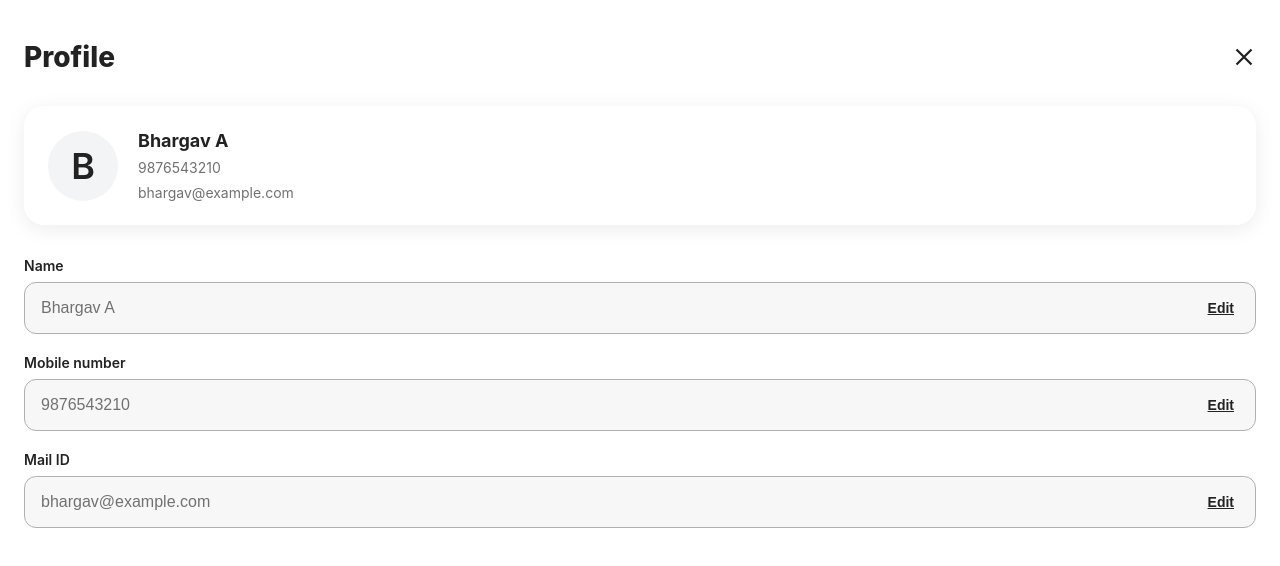
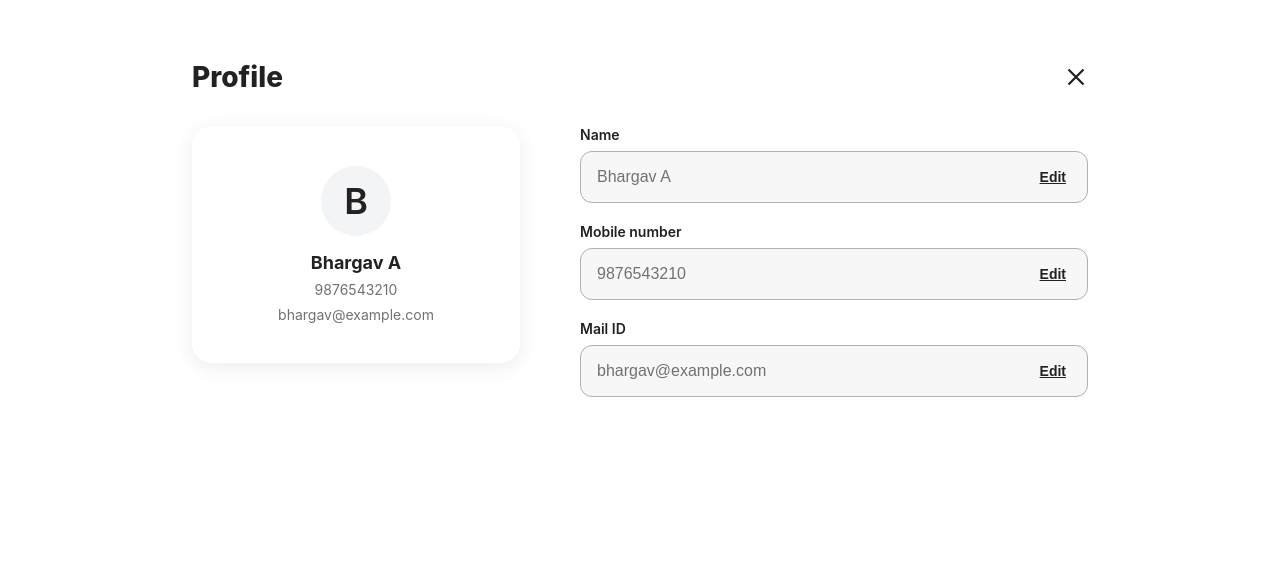
Before and after one commit to Abhar21/myTestCust, a React (Vite) app: page /profile in a window 1280 px wide. Shown: the top 566 px of the page. Built offline with nearby package versions, Linux system fonts and the light colour scheme.

Commit message:
style: redesign profile layout and otp verification flow for desktop

```diff
--- a/src/App.css
+++ b/src/App.css
@@ -3383,3 +3383,103 @@ input.always-show-spin[type=number]::-webkit-outer-spin-button {
     animation: modalFadeIn 0.2s cubic-bezier(0.16, 1, 0.3, 1) forwards !important;
   }
 }
+
+/* Profile Page Responsive Layout */
+.profile-page-container {
+  padding: 40px 24px;
+}
+.profile-header {
+  display: flex;
+  justify-content: space-between;
+  align-items: center;
+  margin-bottom: 32px;
+}
+.profile-content {
+  display: flex;
+  flex-direction: column;
+  gap: 32px;
+}
+.profile-card {
+  display: flex;
+  align-items: center;
+  gap: 20px;
+  padding: 24px;
+  box-shadow: 0 4px 20px rgba(0,0,0,0.08);
+  border-radius: 20px;
+  background-color: #ffffff;
+}
+.profile-info {
+  display: flex;
+  flex-direction: column;
+  gap: 8px;
+  overflow: hidden;
+  align-items: flex-start;
+}
+.profile-fields {
+  display: flex;
+  flex-direction: column;
+  gap: 20px;
+  width: 100%;
+}
+
+@media (min-width: 768px) {
+  .profile-page-container {
+    padding: 60px 15vw !important; /* Huge margins on desktop */
+  }
+  .profile-content {
+    flex-direction: row !important;
+    align-items: flex-start;
+    gap: 60px !important;
+  }
+  .profile-card {
+    flex-direction: column !important;
+    text-align: center;
+    padding: 40px 24px !important;
+    min-width: 280px;
+    gap: 16px !important;
+  }
+  .profile-info {
+    align-items: center !important;
+  }
+  .profile-fields {
+    flex: 1;
+  }
+}
+
+/* Profile OTP Responsive Layout */
+.profile-otp-overlay {
+  position: fixed;
+  top: 0;
+  left: 0;
+  right: 0;
+  bottom: 0;
+  background-color: #ffffff;
+  z-index: 100000;
+  display: flex;
+  flex-direction: column;
+  padding: 40px 24px;
+  font-family: -apple-system, BlinkMacSystemFont, "Segoe UI", Roboto, Helvetica, Arial, sans-serif;
+}
+.profile-otp-panel {
+  display: flex;
+  flex-direction: column;
+}
+
+@media (min-width: 768px) {
+  .profile-otp-overlay {
+    background-color: rgba(0,0,0,0.4) !important;
+    align-items: center !important;
+    justify-content: center !important;
+    backdrop-filter: blur(2px) !important;
+    padding: 0 !important;
+  }
+  .profile-otp-panel {
+    background-color: #ffffff !important;
+    width: 100% !important;
+    max-width: 450px !important;
+    padding: 40px !important;
+    border-radius: 24px !important;
+    box-shadow: 0 10px 40px rgba(0,0,0,0.15) !important;
+    animation: modalFadeIn 0.2s cubic-bezier(0.16, 1, 0.3, 1) forwards !important;
+  }
+}
--- a/src/pages/Profile.tsx
+++ b/src/pages/Profile.tsx
@@ -35,6 +35,7 @@ const Profile = () => {
     <>
       {showProfilePage && (
         <div
+          className="profile-page-container"
           style={{
             position: 'fixed',
             top: 0,
@@ -43,13 +44,11 @@ const Profile = () => {
             bottom: 0,
             backgroundColor: '#ffffff',
             zIndex: 100000,
-            display: 'flex',
-            flexDirection: 'column',
-            padding: '40px 24px',
-            fontFamily: '-apple-system, BlinkMacSystemFont, "Segoe UI", Roboto, Helvetica, Arial, sans-serif'
+            fontFamily: '-apple-system, BlinkMacSystemFont, "Segoe UI", Roboto, Helvetica, Arial, sans-serif',
+            overflowY: 'auto'
           }}
         >
-          <div style={{ display: 'flex', justifyContent: 'space-between', alignItems: 'center', marginBottom: '32px' }}>
+          <div className="profile-header">
             <h2 style={{ fontSize: '28px', fontWeight: '800', color: '#222222', margin: 0 }}>
               Profile
             </h2>
@@ -70,11 +69,12 @@ const Profile = () => {
             </button>
           </div>
 
-          <div style={{ display: 'flex', alignItems: 'center', gap: '20px', padding: '24px', boxShadow: '0 4px 20px rgba(0,0,0,0.08)', borderRadius: '20px', marginBottom: '32px', backgroundColor: '#ffffff' }}>
+          <div className="profile-content">
+            <div className="profile-card">
               <div style={{ width: '70px', height: '70px', borderRadius: '50%', backgroundColor: '#f3f4f6', display: 'flex', alignItems: 'center', justifyContent: 'center', fontSize: '36px', fontWeight: '600', color: '#222222', flexShrink: 0 }}>
                 {profileName ? profileName.charAt(0).toUpperCase() : 'U'}
               </div>
-            <div style={{ display: 'flex', flexDirection: 'column', gap: '8px', overflow: 'hidden' }}>
+              <div className="profile-info">
                 <div style={{ fontSize: '18px', fontWeight: '700', color: '#222222', whiteSpace: 'nowrap', overflow: 'hidden', textOverflow: 'ellipsis' }}>
                   {profileName || 'User'}
                 </div>
@@ -87,7 +87,7 @@ const Profile = () => {
               </div>
             </div>
 
-          <div style={{ display: 'flex', flexDirection: 'column', gap: '20px' }}>
+            <div className="profile-fields">
             <div>
               <label style={{ display: 'block', fontSize: '14px', fontWeight: '600', color: '#222222', marginBottom: '8px' }}>Name</label>
               <div style={{ position: 'relative' }}>
@@ -209,25 +209,13 @@ const Profile = () => {
             </div>
           </div>
           </div>
+        </div>
       )}
 
       {/* Profile OTP Page */}
       {showProfileOTPPage && (
-        <div
-          style={{
-            position: 'fixed',
-            top: 0,
-            left: 0,
-            right: 0,
-            bottom: 0,
-            backgroundColor: '#ffffff',
-            zIndex: 100000,
-            display: 'flex',
-            flexDirection: 'column',
-            padding: '40px 24px',
-            fontFamily: '-apple-system, BlinkMacSystemFont, "Segoe UI", Roboto, Helvetica, Arial, sans-serif'
-          }}
-        >
+        <div className="profile-otp-overlay">
+          <div className="profile-otp-panel">
           <button
             onClick={() => {
               setShowProfileOTPPage(false);
@@ -326,6 +314,7 @@ const Profile = () => {
             </div>
           )}
           </div>
+        </div>
       )}
     </>
   );
```
Lines whose indentation alone changed are shown as unchanged.
